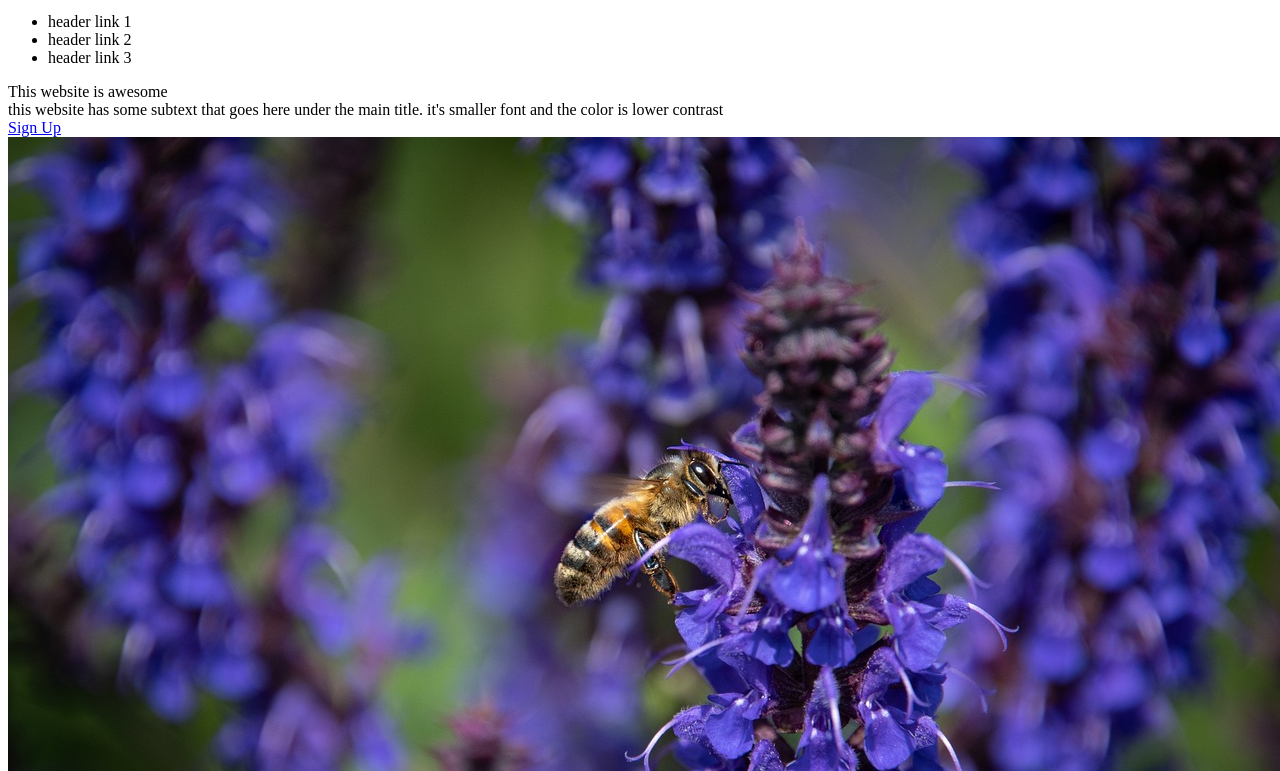
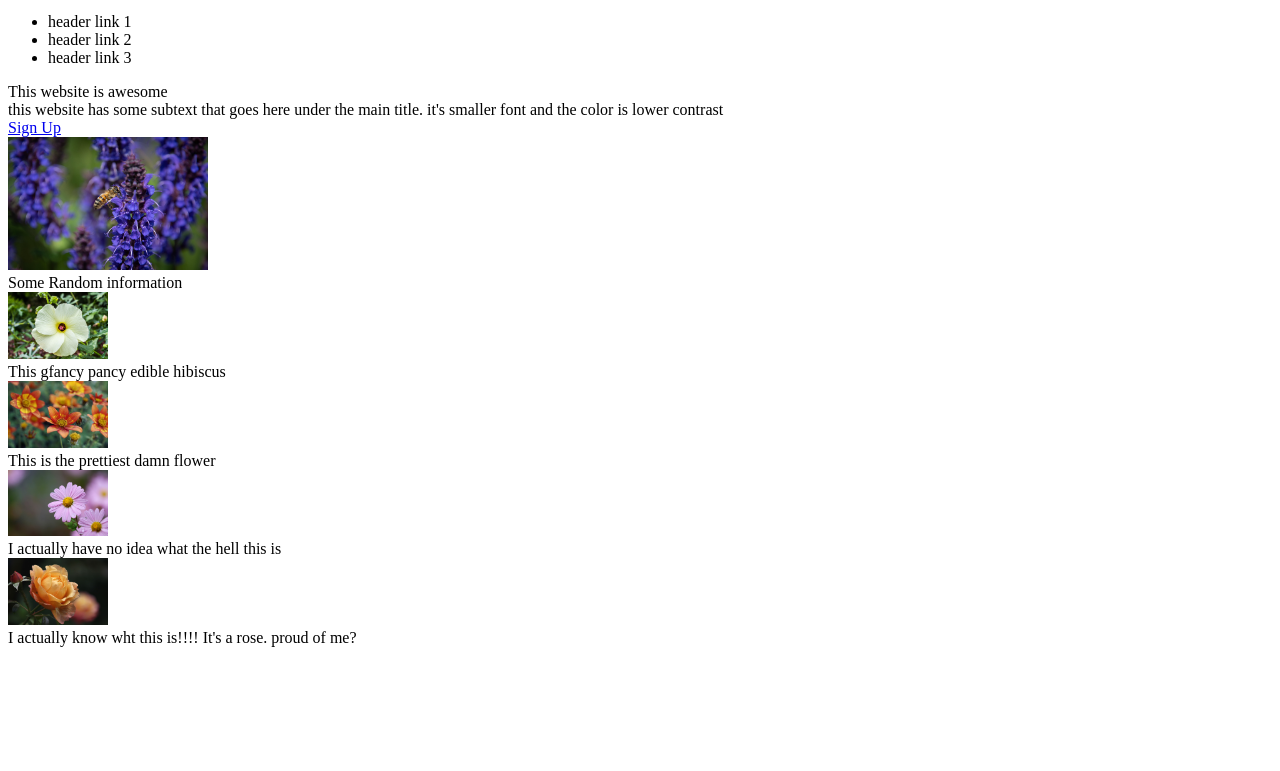
Before and after one commit to billcr929/LandingPage, a plain HTML site: page index.html in a window 1280 px wide. Shown: the part 29-800 px from the top of the page. Drawn offline with Linux system fonts and the light colour scheme.

Commit message:
resubbing

```diff
--- a/index.html
+++ b/index.html
@@ -27,7 +27,7 @@
                 <a href="#" class="signUp">Sign Up</a>
         </div>
         <div class="BannerRight">
-            <img src="./resources/bee-7497459_1280.jpg" alt="Honey bee on purple flowers">
+            <img src="./resources/bee-7497459_1280.jpg" alt="Honey bee on purple flowers" class="honeyB">
         </div>
     </div>
     <div class="secondHeader">Some Random information</div>
--- a/styles.css
+++ b/styles.css
@@ -0,0 +1,6 @@
+img {
+    width: 100px;
+}
+.honeyB{
+    width: 200px;
+}
```
